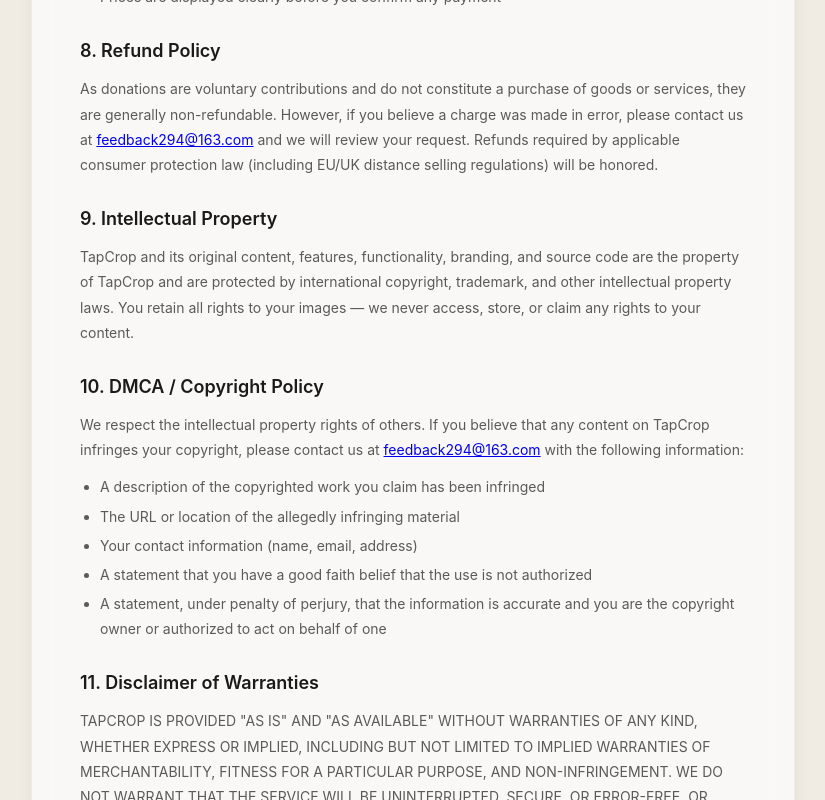
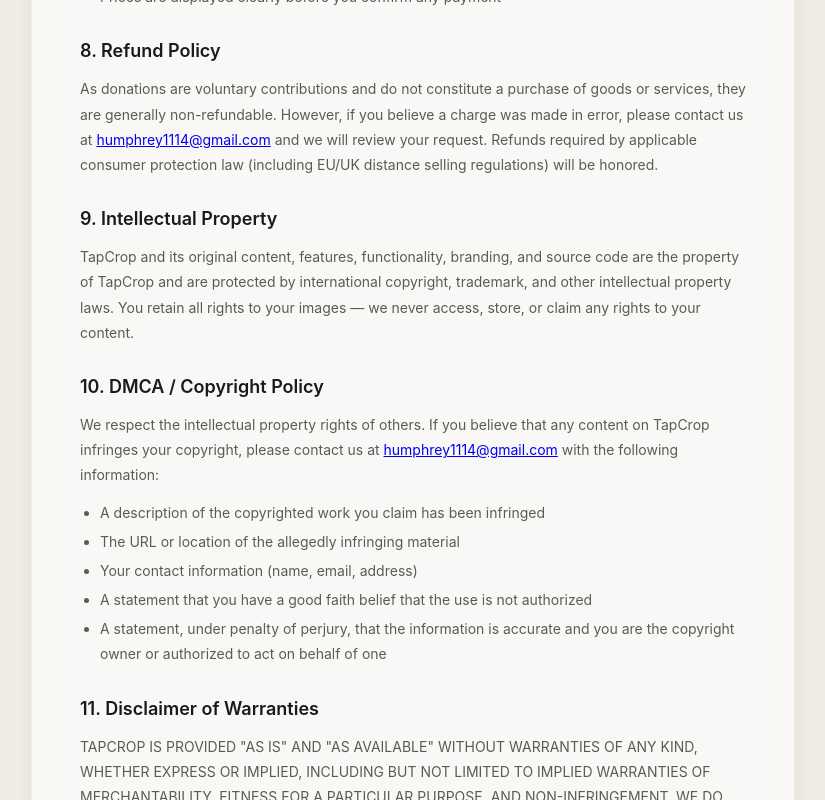
Before and after one commit to humphrey1114/quickcrop, a React (Vite) app: page /terms in a window 1280 px wide. Shown: the part 1440-2240 px from the top of the page, without its empty margins (227-1052 px from the left). Built offline with nearby package versions, Linux system fonts and the light colour scheme; no server answers.

Commit message:
chore: replace feedback email to humphrey1114@gmail.com

```diff
--- a/src/i18n/en.js
+++ b/src/i18n/en.js
@@ -342,7 +342,7 @@
   'feedback.form.submit': 'Submit Feedback',
   'feedback.form.sending': 'Sending...',
   'feedback.form.success': 'Feedback sent successfully. Thank you!',
-  'feedback.form.error': 'Failed to send. Please try again or email feedback294@163.com directly.',
+  'feedback.form.error': 'Failed to send. Please try again or email humphrey1114@gmail.com directly.',
   'feedback.noteTitle': 'Feedback Policy',
   'feedback.note1': 'We carefully read every piece of feedback and work to improve in future releases. Due to limited resources, we may not reply individually, but your suggestions will always be seen.',
   'feedback.note2': 'If you enjoy TapCrop, please share it with friends who might find it useful — that\'s the best support you can give us.',
--- a/src/i18n/zh.js
+++ b/src/i18n/zh.js
@@ -346,7 +346,7 @@
   'feedback.form.submit': '提交反馈',
   'feedback.form.sending': '发送中...',
   'feedback.form.success': '反馈已发送成功，感谢你的意见！',
-  'feedback.form.error': '发送失败，请稍后重试或直接发送邮件至 feedback294@163.com',
+  'feedback.form.error': '发送失败，请稍后重试或直接发送邮件至 humphrey1114@gmail.com',
   'feedback.noteTitle': '常见反馈说明',
   'feedback.note1': '我们会认真阅读每一条反馈，并在后续版本中逐步改进。由于开发资源有限，不一定能逐一回复，但你的建议一定会被看到。',
   'feedback.note2': '如果你喜欢秒裁，也欢迎分享给身边有需要的朋友，这是对我们最大的支持。',
--- a/src/pages/Privacy.jsx
+++ b/src/pages/Privacy.jsx
@@ -76,7 +76,7 @@
         <p>我们可能会不时更新本隐私政策。变更将通过页面顶部的"最后更新"日期反映。</p>
 
         <h2>11. 联系方式</h2>
-        <p>如对本隐私政策有任何疑问，请联系 <a href="mailto:feedback294@163.com">feedback294@163.com</a>。</p>
+        <p>如对本隐私政策有任何疑问，请联系 <a href="mailto:humphrey1114@gmail.com">humphrey1114@gmail.com</a>。</p>
       </PageLayout>
     )
   }
@@ -146,7 +146,7 @@
       <p>We may update this Privacy Policy from time to time. Changes will be reflected by the "Last updated" date at the top of this page.</p>
 
       <h2>11. Contact</h2>
-      <p>For questions about this Privacy Policy, please contact us at <a href="mailto:feedback294@163.com">feedback294@163.com</a>.</p>
+      <p>For questions about this Privacy Policy, please contact us at <a href="mailto:humphrey1114@gmail.com">humphrey1114@gmail.com</a>.</p>
     </PageLayout>
   )
 }
--- a/src/pages/Terms.jsx
+++ b/src/pages/Terms.jsx
@@ -51,13 +51,13 @@
         </ul>
 
         <h2>8. 退款政策</h2>
-        <p>由于打赏属于自愿捐助，不构成购买商品或服务，一般不予退款。但如果您认为扣款有误，请联系 <a href="mailto:feedback294@163.com">feedback294@163.com</a>，我们将审核您的请求。适用消费者保护法律（包括欧盟/英国远程销售法规）要求的退款将予以执行。</p>
+        <p>由于打赏属于自愿捐助，不构成购买商品或服务，一般不予退款。但如果您认为扣款有误，请联系 <a href="mailto:humphrey1114@gmail.com">humphrey1114@gmail.com</a>，我们将审核您的请求。适用消费者保护法律（包括欧盟/英国远程销售法规）要求的退款将予以执行。</p>
 
         <h2>9. 知识产权</h2>
         <p>TapCrop 及其原创内容、功能、品牌和源代码均为 TapCrop 的财产，受国际版权、商标和其他知识产权法律保护。您保留对您图片的所有权利，我们绝不访问、存储或主张对您内容的任何权利。</p>
 
         <h2>10. DMCA / 版权政策</h2>
-        <p>我们尊重他人的知识产权。如果您认为 TapCrop 上的任何内容侵犯了您的版权，请联系 <a href="mailto:feedback294@163.com">feedback294@163.com</a> 并提供相关信息。</p>
+        <p>我们尊重他人的知识产权。如果您认为 TapCrop 上的任何内容侵犯了您的版权，请联系 <a href="mailto:humphrey1114@gmail.com">humphrey1114@gmail.com</a> 并提供相关信息。</p>
 
         <h2>11. 免责声明</h2>
         <p>TapCrop 按"现有状态"和"可用状态"提供，不提供任何明示或暗示的保证，包括但不限于对适销性、特定用途适用性和非侵权性的暗示保证。我们不保证服务不会中断、安全或无错误。</p>
@@ -81,7 +81,7 @@
         <p>我们保留随时更新这些条款的权利。重大变更将通过更新页面顶部的"最后更新"日期来指示。在变更发布后继续使用 TapCrop 即构成接受修订后的条款。</p>
 
         <h2>18. 联系方式</h2>
-        <p>如对服务条款有任何疑问，请联系 <a href="mailto:feedback294@163.com">feedback294@163.com</a>。</p>
+        <p>如对服务条款有任何疑问，请联系 <a href="mailto:humphrey1114@gmail.com">humphrey1114@gmail.com</a>。</p>
       </PageLayout>
     )
   }
@@ -125,13 +125,13 @@
       </ul>
 
       <h2>8. Refund Policy</h2>
-      <p>As donations are voluntary contributions and do not constitute a purchase of goods or services, they are generally non-refundable. However, if you believe a charge was made in error, please contact us at <a href="mailto:feedback294@163.com">feedback294@163.com</a> and we will review your request. Refunds required by applicable consumer protection law (including EU/UK distance selling regulations) will be honored.</p>
+      <p>As donations are voluntary contributions and do not constitute a purchase of goods or services, they are generally non-refundable. However, if you believe a charge was made in error, please contact us at <a href="mailto:humphrey1114@gmail.com">humphrey1114@gmail.com</a> and we will review your request. Refunds required by applicable consumer protection law (including EU/UK distance selling regulations) will be honored.</p>
 
       <h2>9. Intellectual Property</h2>
       <p>TapCrop and its original content, features, functionality, branding, and source code are the property of TapCrop and are protected by international copyright, trademark, and other intellectual property laws. You retain all rights to your images — we never access, store, or claim any rights to your content.</p>
 
       <h2>10. DMCA / Copyright Policy</h2>
-      <p>We respect the intellectual property rights of others. If you believe that any content on TapCrop infringes your copyright, please contact us at <a href="mailto:feedback294@163.com">feedback294@163.com</a> with the following information:</p>
+      <p>We respect the intellectual property rights of others. If you believe that any content on TapCrop infringes your copyright, please contact us at <a href="mailto:humphrey1114@gmail.com">humphrey1114@gmail.com</a> with the following information:</p>
       <ul>
         <li>A description of the copyrighted work you claim has been infringed</li>
         <li>The URL or location of the allegedly infringing material</li>
@@ -162,7 +162,7 @@
       <p>We reserve the right to update these Terms at any time. Material changes will be indicated by updating the "Last updated" date at the top of this page. Your continued use of TapCrop after changes are posted constitutes acceptance of the revised terms.</p>
 
       <h2>18. Contact</h2>
-      <p>For questions about these Terms of Service, please contact us at <a href="mailto:feedback294@163.com">feedback294@163.com</a>.</p>
+      <p>For questions about these Terms of Service, please contact us at <a href="mailto:humphrey1114@gmail.com">humphrey1114@gmail.com</a>.</p>
     </PageLayout>
   )
 }
```
